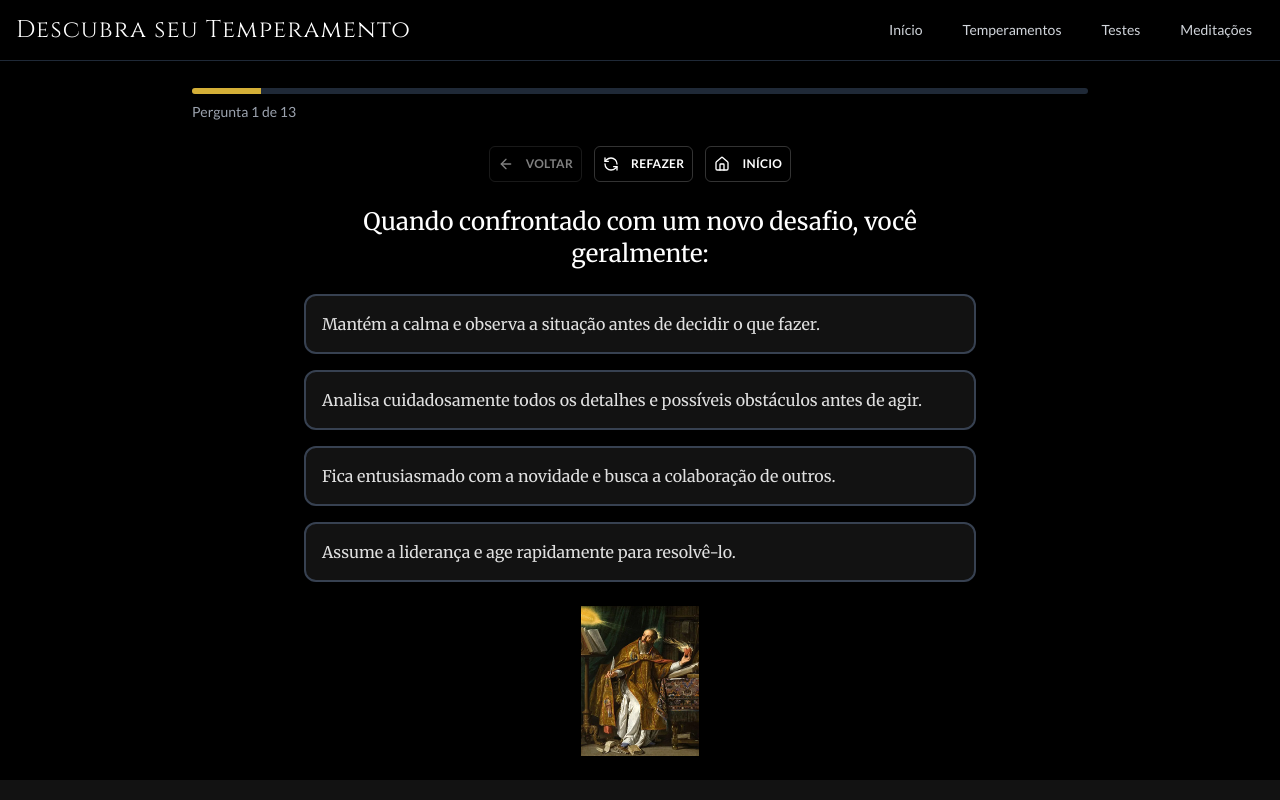
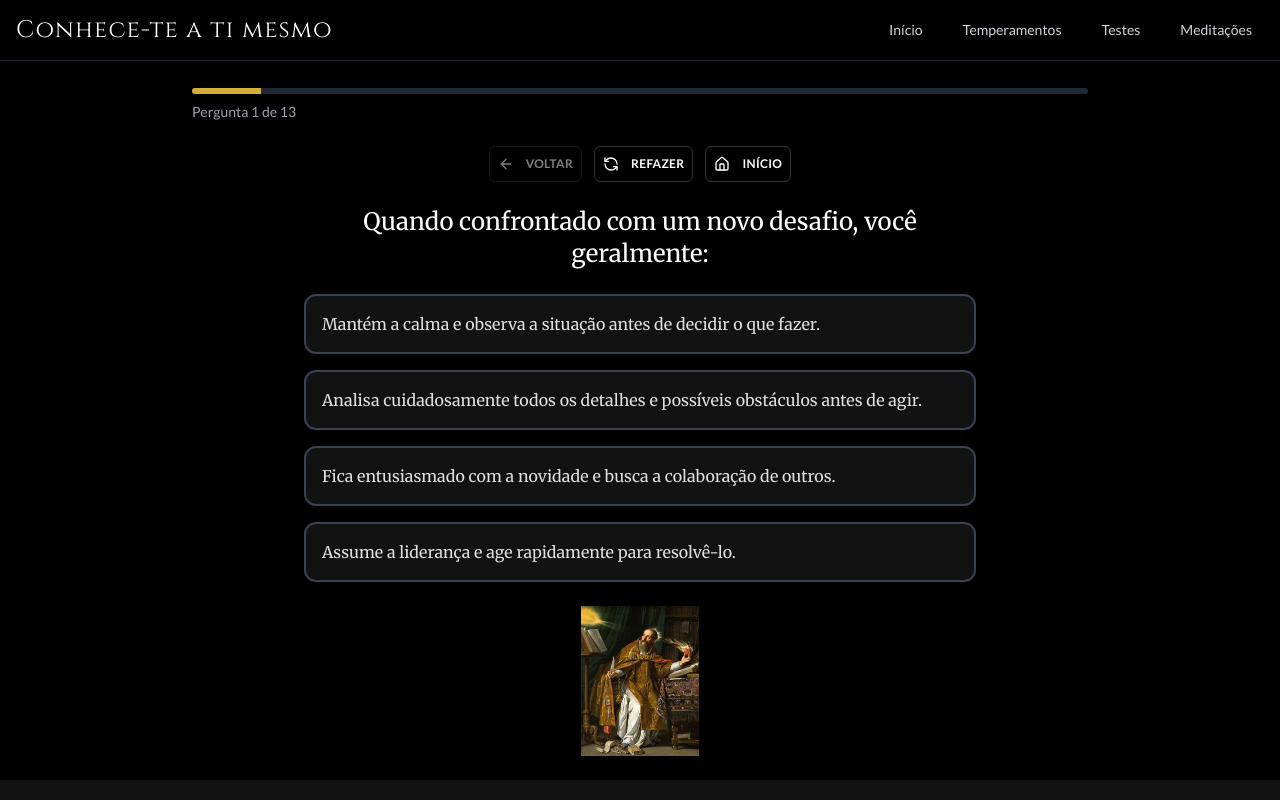
Before and after one commit to rafachrisbr/replica-temperamentum-mirror-58, a React (Vite) app: page /quiz in a window 1280 px wide. Shown: the top 800 px of the page. Built offline with nearby package versions, Linux system fonts and the light colour scheme.

Commit message:
Update Navbar.tsx

```diff
--- a/src/components/Navbar.tsx
+++ b/src/components/Navbar.tsx
@@ -22,7 +22,7 @@ const Navbar: React.FC = () => {
             className="text-xl md:text-2xl font-serif text-white cursor-pointer tracking-wider"
             onClick={() => navigate('/')}
           >
-            Descubra seu Temperamento
+            Conhece-te a ti mesmo
           </div>
 
           <div className="flex space-x-4">
```
